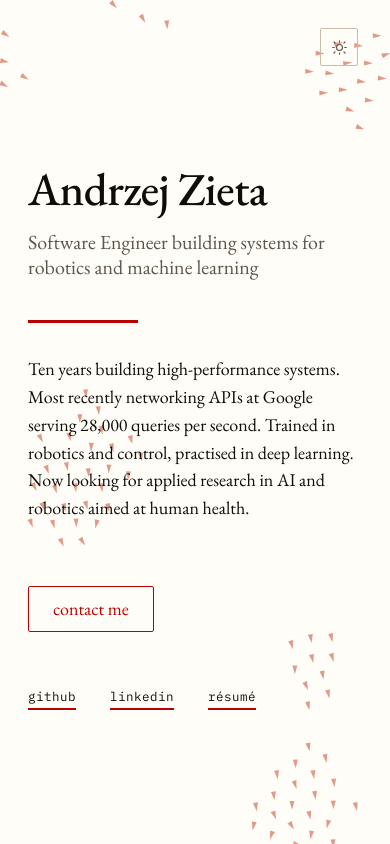
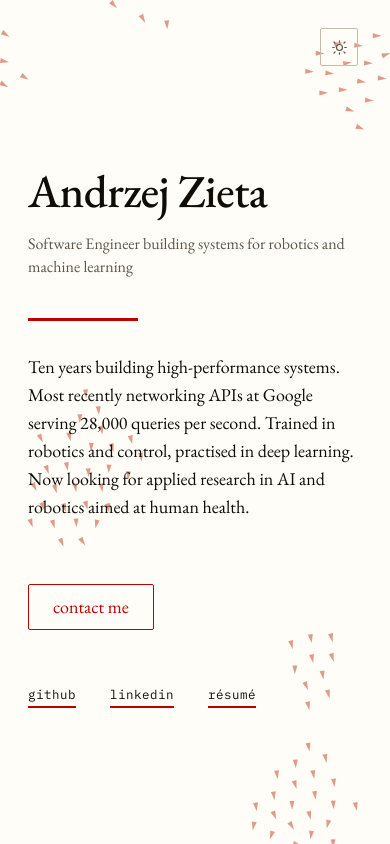
Before and after one commit to zistabar/zistabar.github.io, a plain HTML site: page index.html in a window 390 px wide. Drawn offline with nearby package versions, Linux system fonts and the light colour scheme.

Commit message:
Restore the em dash in the page title

```diff
--- a/css/styles.css
+++ b/css/styles.css
@@ -125,9 +125,10 @@ h1 {
 .role {
   margin: 18px 0 0;
   font-family: var(--serif);
-  font-size: 26px;
-  line-height: 1.25;
+  font-size: 18px;
+  line-height: 1.45;
   color: var(--muted);
+  max-width: 52ch;
 }
 
 .rule {
@@ -247,7 +248,7 @@ h1 {
 @media (max-width: 720px) {
   main { padding: 88px 28px 56px; }
   h1 { font-size: 46px; }
-  .role { font-size: 20px; }
+  .role { font-size: 16px; }
   .summary { font-size: 18px; }
   .button { font-size: 18px; }
   .links { margin-top: 56px; }
--- a/index.html
+++ b/index.html
@@ -3,7 +3,7 @@
 <head>
 <meta charset="utf-8">
 <meta name="viewport" content="width=device-width, initial-scale=1">
-<title>Andrzej Zieta - Software Engineer</title>
+<title>Andrzej Zieta — Software Engineer</title>
 <meta name="description" content="Andrzej Zieta — software engineer building high-performance systems, robotics and machine learning.">
 <link rel="preconnect" href="https://fonts.googleapis.com">
 <link rel="preconnect" href="https://fonts.gstatic.com" crossorigin>
```
